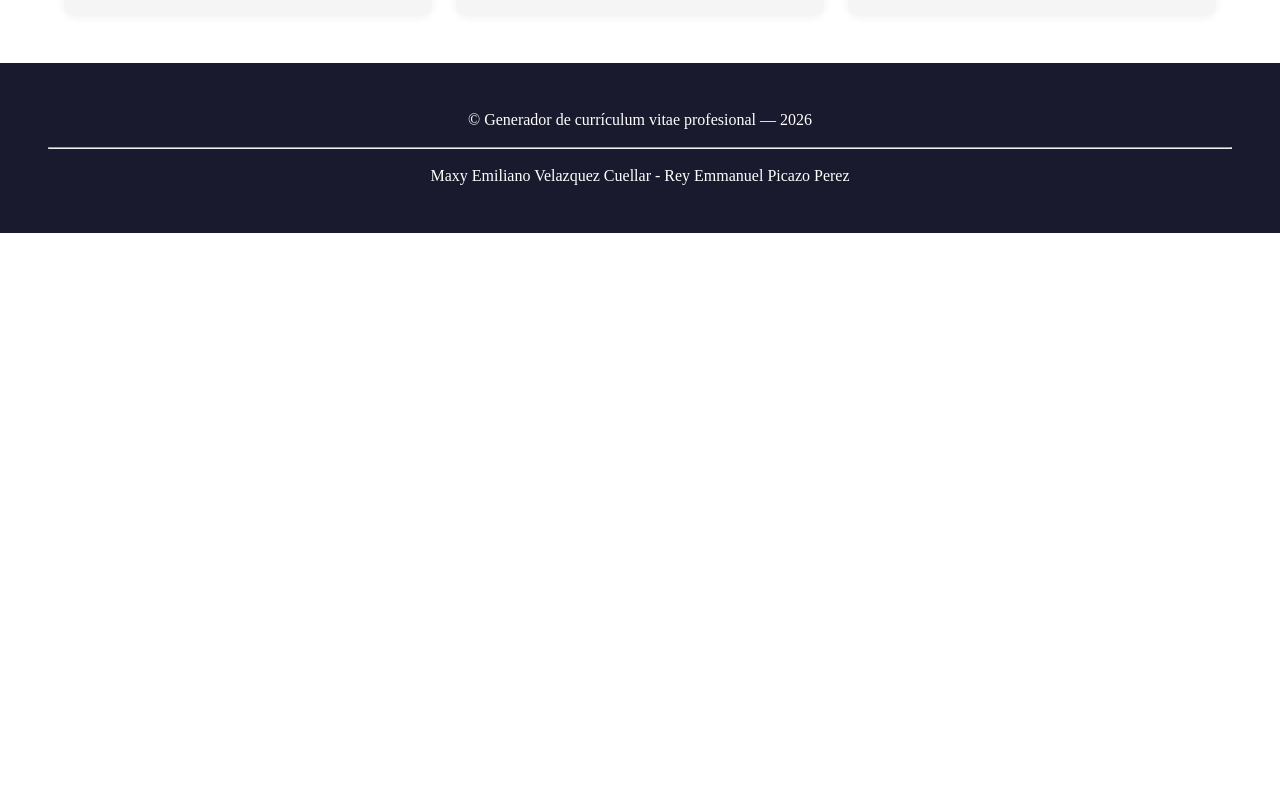
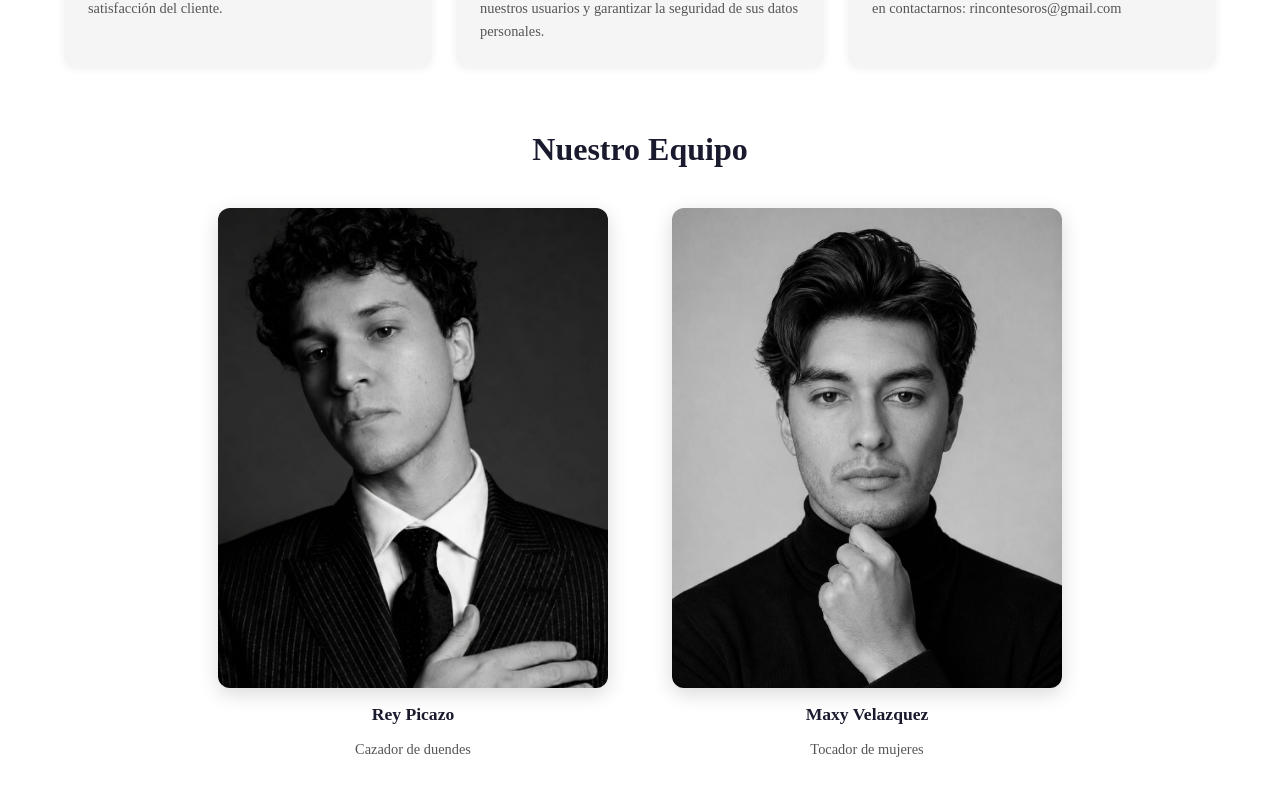
Before and after one commit to MaxyVelazquez/ProyectoFinal_DevProfile_MEVC_REPP_Web, a React (Vite) app: page /about in a window 1280 px wide. Shown: the part 671-1480 px from the top of the page. Before the commit the page ends 904 px from the top, so only its background shows below. Built offline with nearby package versions, Linux system fonts and the light colour scheme; a web font is replaced by a local one.

Commit message:
imagenes sobre nosotros

```diff
--- a/src/components/Footer.jsx
+++ b/src/components/Footer.jsx
@@ -3,7 +3,7 @@ function Footer(){
         <footer className="footer">
             <p>© Generador de currículum vitae profesional — 2026</p>
             <br /><hr /><br />
-            <p>Maxy Emiliano Velazquez Cuellar - Rey Emmanuel Picazo Perez</p>
+            <p>Rey Emmanuel Picazo Perez - Maxy Emiliano Velazquez Cuellar</p>
         </footer>
     );
 }
--- a/src/pages/about.jsx
+++ b/src/pages/about.jsx
@@ -1,3 +1,6 @@
+import maxyVelazquez from '../assets/imagenes/maxyVelazquez.jpeg';
+import reyPicazo from '../assets/imagenes/reyPicazo.jpeg';
+
 function About() {
   return (
     <div className="about">
@@ -7,6 +10,7 @@ function About() {
       </div>
       <div className="descripcion">
         <h4>DevProfile es una herramienta diseñada para ayudarte a crear y gestionar tu currículum vitae de manera profesional y eficiente.</h4>
+        <hr />
       </div>
       <div className="cards">
         <div className="card">
@@ -34,6 +38,23 @@ function About() {
           <p>Si tienes alguna pregunta o necesitas ayuda, no dudes en contactarnos: rincontesoros@gmail.com</p>
         </div>
       </div>
+      <div className="containerImgEquipo">
+        <div>
+          <h2>Nuestro Equipo</h2>
+        </div>
+        <div className="equipo">
+          <div className="miembro">
+            <img src={reyPicazo} alt="reyPicazo.jpeg" />
+            <p>Rey Picazo</p>
+            <span>Cazador de duendes</span>
+          </div>
+          <div className="miembro">
+            <img src={maxyVelazquez} alt="maxyVelazquez.jpeg" />
+            <p>Maxy Velazquez</p>
+            <span>Tocador de mujeres</span>
+          </div>
+        </div>
+      </div>
     </div>
   );
 }
--- a/src/styles/global.css
+++ b/src/styles/global.css
@@ -374,6 +374,13 @@
   padding-bottom: 2rem;
 }
 
+.descripcion hr {
+  width: 100px;
+  border: 2px solid rgb(209, 118, 65);
+  margin: 1.5rem 0;
+  box-shadow: 0 2px 8px rgba(0, 0, 0, 0.5);
+}
+
 .cards {
   display: grid;
   grid-template-columns: 1fr 1fr 1fr;
@@ -406,3 +413,71 @@
   color: #555;
   line-height: 1.6;
 }
+
+.containerImgEquipo{
+    display: flex;
+    flex-direction: column;
+    align-items: center;
+    padding: 4rem;
+}
+
+.equipo{
+    display: flex;
+    justify-content: space-between;
+    gap: 2rem;
+    margin-top: 2rem;
+    gap: 3rem;
+}
+
+.containerImgEquipo {
+  display: flex;
+  flex-direction: column;
+  align-items: center;
+  padding: 4rem;
+}
+
+.containerImgEquipo h2 {
+  font-size: 2rem;
+  font-weight: 700;
+  color: #1a1a2e;
+  margin-bottom: 0.5rem;
+}
+
+.equipo {
+  display: flex;
+  justify-content: center;
+  gap: 4rem;
+  margin-top: 2rem;
+}
+
+.miembro {
+  display: flex;
+  flex-direction: column;
+  align-items: center;
+  gap: 1rem;
+}
+
+.miembro img {
+  width: 390px;
+  height: 480px;
+  object-fit: cover;
+  border-radius: 12px;
+  box-shadow: 0 6px 20px rgba(0, 0, 0, 0.15);
+  transition: transform 0.3s ease, box-shadow 0.3s ease;
+}
+
+.miembro img:hover {
+  transform: scale(1.05);
+  box-shadow: 0 10px 28px rgba(0, 0, 0, 0.2);
+}
+
+.miembro p {
+  font-size: 1.1rem;
+  font-weight: 600;
+  color: #1a1a2e;
+}
+
+.miembro span {
+  font-size: 0.9rem;
+  color: #555;
+}
```
Also changed, not shown: src/assets/imagenes/maxyVelazquez.jpeg (added), src/assets/imagenes/reyPicazo.jpeg (added).
